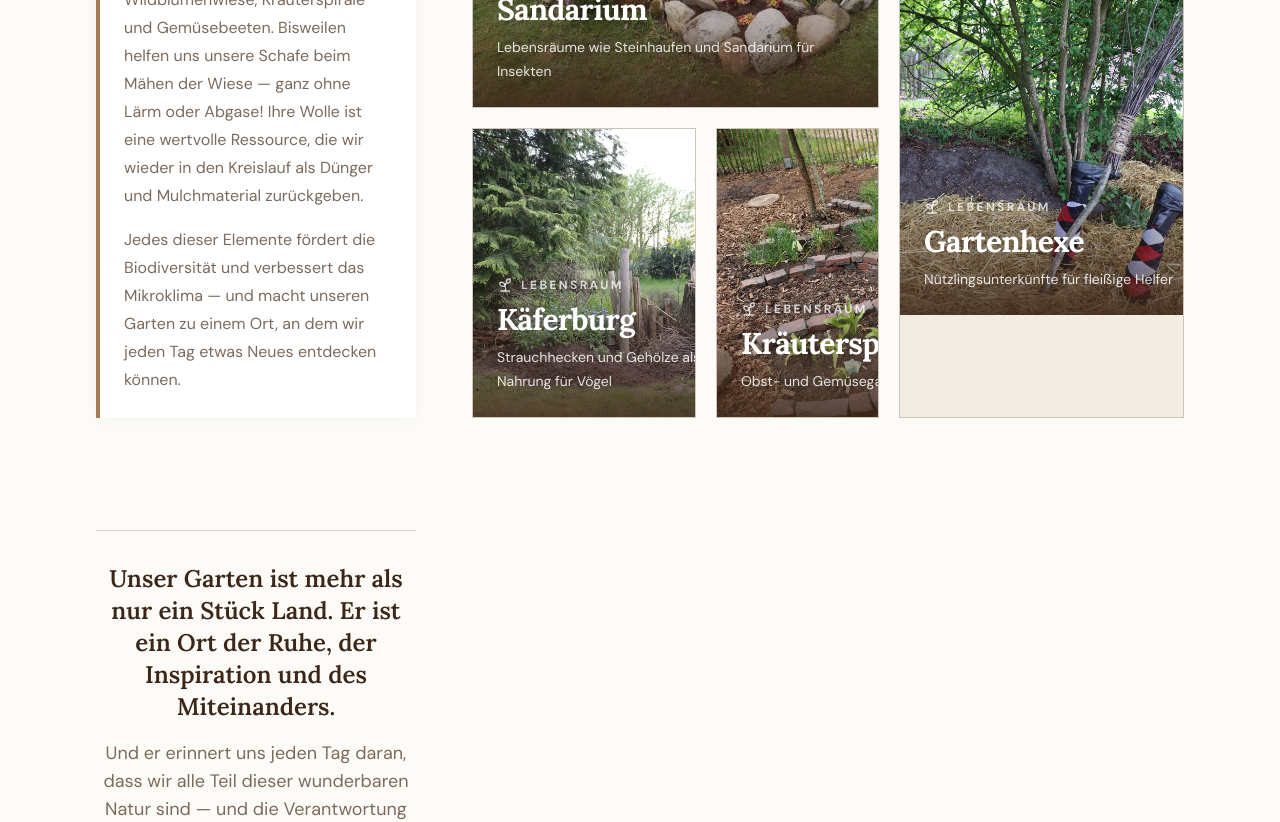
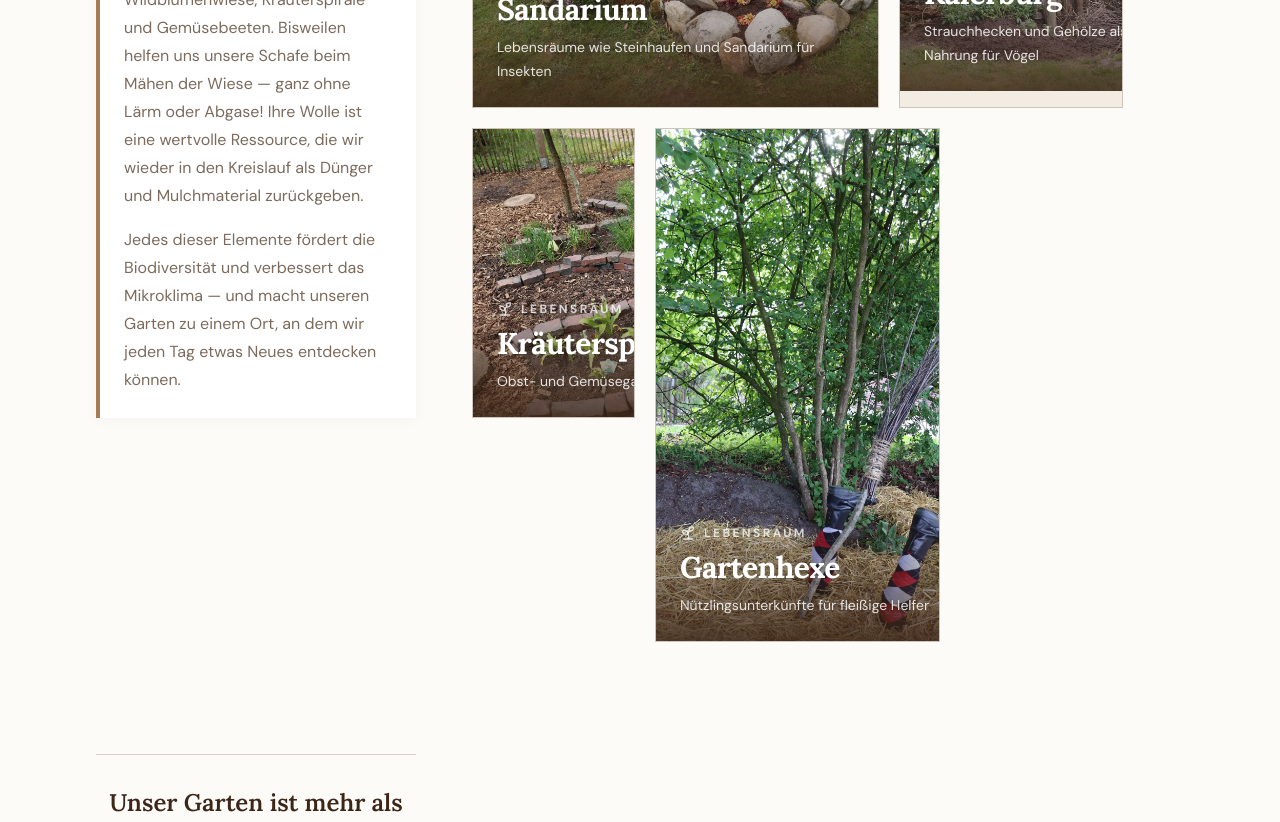
Before and after one commit to coderift7/aufm-schaeferhof, a Next.js app: page / in a window 1280 px wide. Shown: the part 7660-8482 px from the top of the page. Built offline with nearby package versions, Linux system fonts and the light colour scheme; no server answers.

Commit message:
Move garden witch photo last

```diff
--- a/src/components/NatureGarden.tsx
+++ b/src/components/NatureGarden.tsx
@@ -13,14 +13,6 @@ const stations = [
     className: "lg:col-span-7",
   },
   {
-    title: "Gartenhexe",
-    file: "gartenhexe.webp",
-    alt: "Gartenhexe aus Totholz und Reisig als Lebensraum für Kleintiere",
-    note: "Nützlingsunterkünfte für fleißige Helfer",
-    className: "lg:col-span-5 lg:row-span-2",
-    portrait: true,
-  },
-  {
     title: "Käferburg",
     file: "kaeferburg.webp",
     alt: "Käferburg aus Holzstämmen, Sand und Erde",
@@ -33,6 +25,14 @@ const stations = [
     alt: "Kräuterspirale aus Natursteinen im Garten",
     note: "Obst- und Gemüsegarten für die Selbstversorgung",
     className: "lg:col-span-3",
+  },
+  {
+    title: "Gartenhexe",
+    file: "gartenhexe.webp",
+    alt: "Gartenhexe aus Totholz und Reisig als Lebensraum für Kleintiere",
+    note: "Nützlingsunterkünfte für fleißige Helfer",
+    className: "lg:col-span-5 lg:row-span-2",
+    portrait: true,
   },
 ];
 
```
